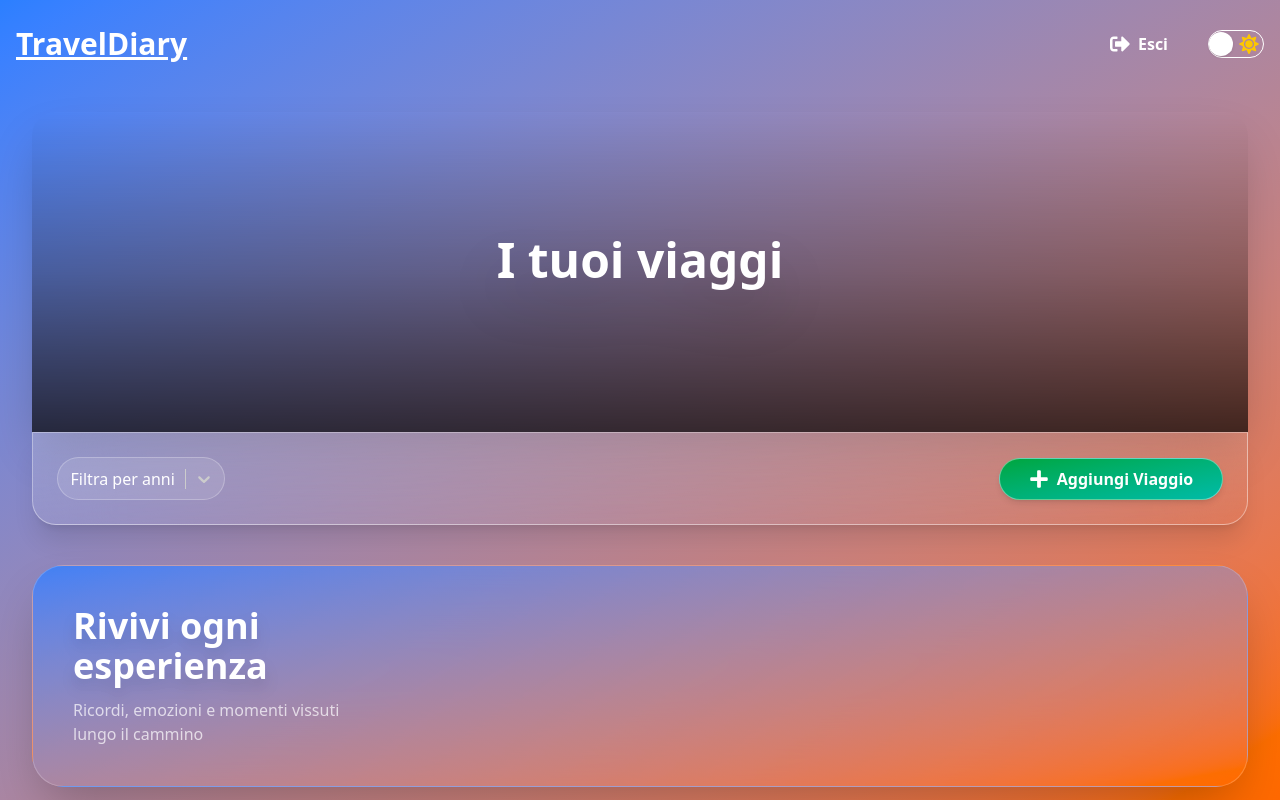
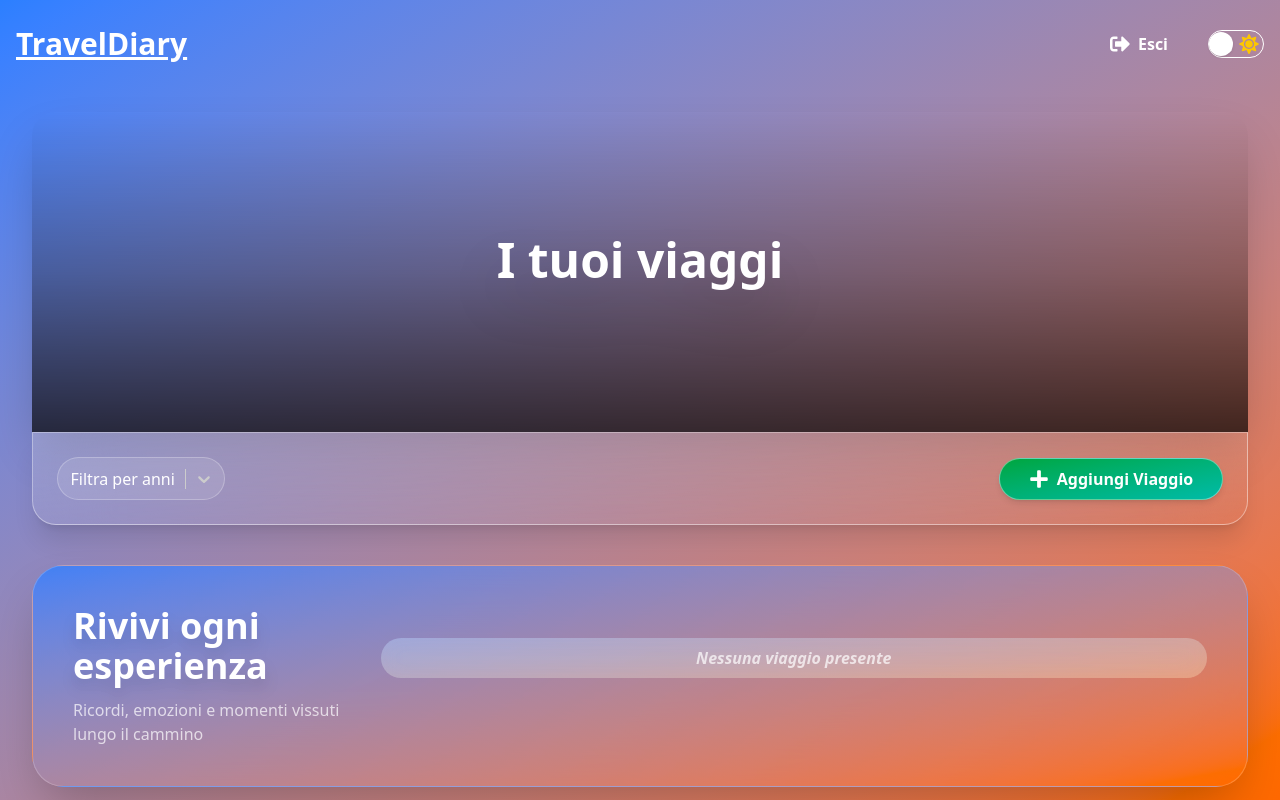
Before and after one commit to albertostizzoli/fastapi-react-travelapp, a React (Vite) app in the folder frontend/: page /travels in a window 1280 px wide. Built offline with nearby package versions, Linux system fonts and the light colour scheme.

Commit message:
added messagebif ther are not travels

```diff
--- a/frontend/src/pages/TravelDays.jsx
+++ b/frontend/src/pages/TravelDays.jsx
@@ -388,7 +388,7 @@ function TravelDays() {
                                         backdrop-blur-md border border-white/40 text-white cursor-pointer
                                         rounded-full shadow-md transition-all duration-300 hover:scale-105
                                         hover:shadow-[0_0_20px_rgba(255,255,255,0.25)]">
-                                        <FaBookOpen size={20} /> Approfondisci
+                                        <FaBookOpen size={20} /> Leggi di più
                                       </button>
                                     </div>
                                   </motion.div>
@@ -402,7 +402,7 @@ function TravelDays() {
                   </motion.div>
                 </div>
               ) : (
-                <p className="font-semibold text-center px-4 py-2 backdrop-blur-md rounded-full
+                <p className="font-semibold text-center mt-8 px-4 py-2 backdrop-blur-md rounded-full
                   bg-linear-to-br from-blue-200/40 to-orange-200/40 dark:from-slate-700/40 dark:to-slate-600/40
                   text-2sm text-white/70 italic">
                   Nessuna tappa presente
--- a/frontend/src/pages/Travels.jsx
+++ b/frontend/src/pages/Travels.jsx
@@ -124,6 +124,7 @@ function Travels() {
 
           <div className="lg:w-3/4">
             {/* CAROSELLO DEI VIAGGI */}
+            {filteredTravels.length > 0 ? (
               <div className="relative w-full mt-6 group overflow-x-hidden">
 
                 {/* Frecce laterali (nascoste quando una card è aperta) */}
@@ -348,6 +349,13 @@ function Travels() {
                   </AnimatePresence>
                 </motion.div>
               </div>
+            ) : (
+              <p className="font-semibold text-center mt-8 px-4 py-2 backdrop-blur-md rounded-full
+                  bg-linear-to-br from-blue-200/40 to-orange-200/40 dark:from-slate-700/40 dark:to-slate-600/40
+                  text-2sm text-white/70 italic">
+                Nessuna viaggio presente
+              </p>
+            )}
           </div>
         </div>
       </div>
```
Lines whose indentation alone changed are shown as unchanged.
